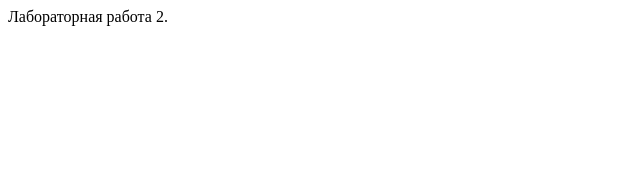
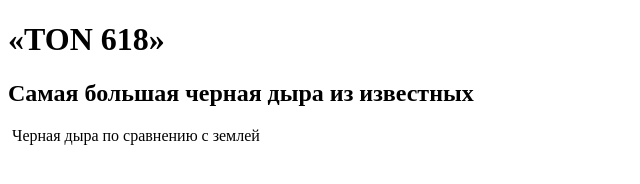
Before and after one commit to N0RDIKA/web-programming-labs, a plain HTML site: page labl2.html in a window 1280 px wide. Shown: the whole page, without its empty margins (0-640 px from the left). Drawn offline with Linux system fonts and the light colour scheme.

Commit message:
1 загаловок

```diff
--- a/labl2.html
+++ b/labl2.html
@@ -7,7 +7,24 @@
     </head>
 
     <body>
-        Лабораторная работа 2.
+        <h1>«TON 618»</h1>
+
+
+        <h2>Самая большая черная дыра из известных</h2>
+
+
+
+        <p>
+
+            <img scr =>
+            Черная дыра по сравнению с землей
+
+
+
+
+
+
+        </p>
 
     </body>
 </html>
```
